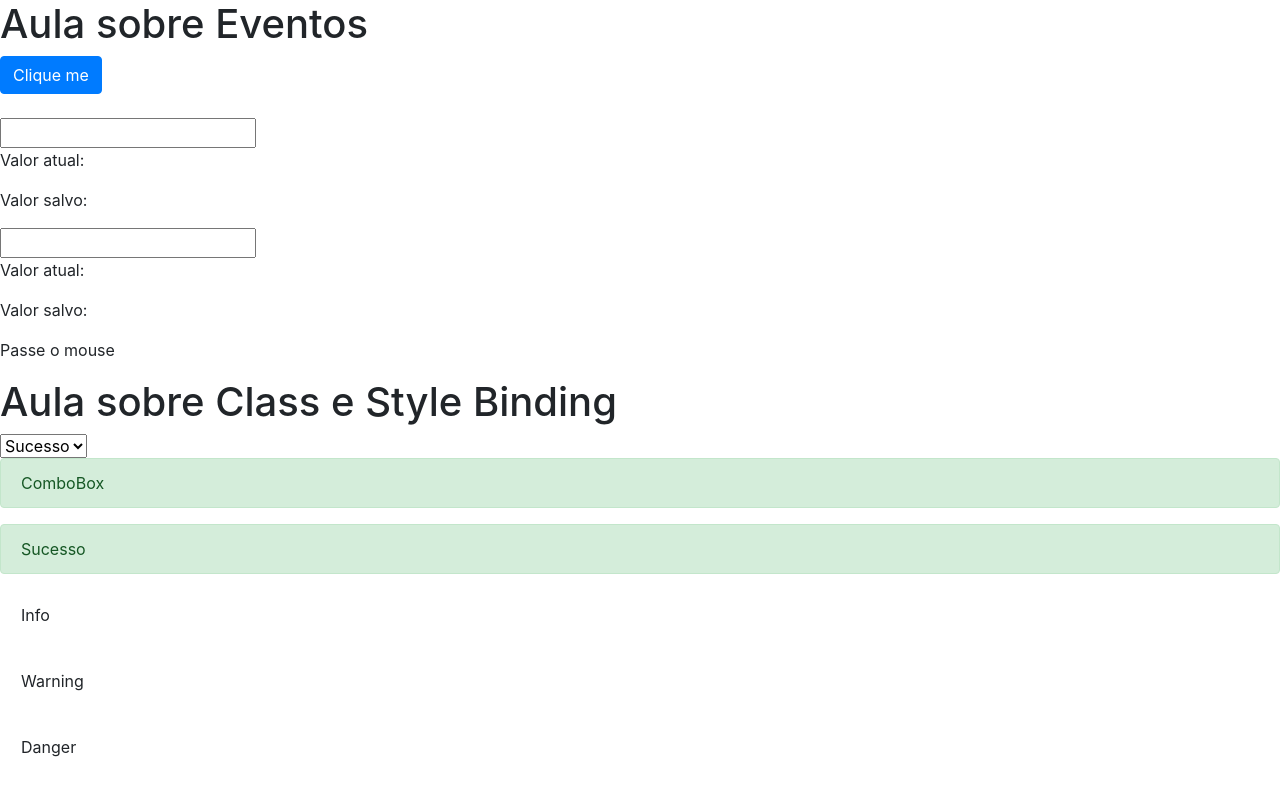
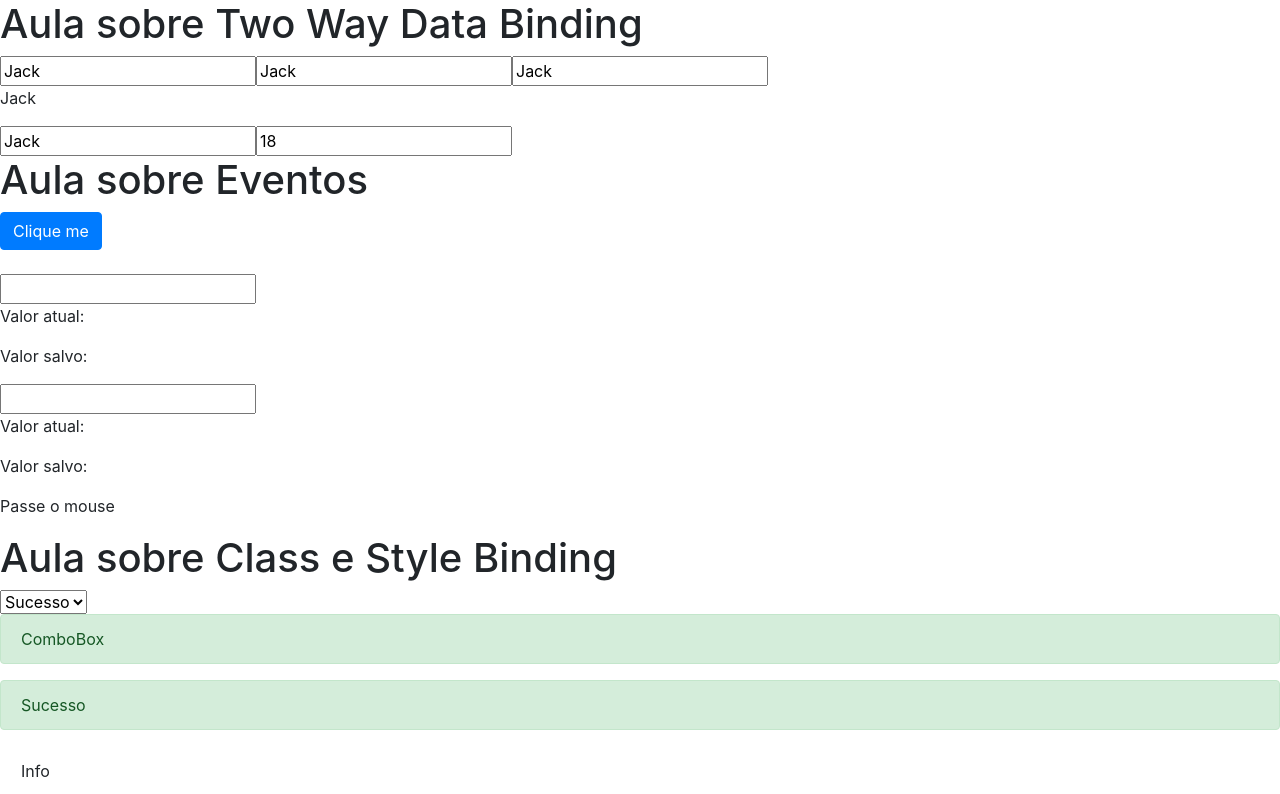
Before and after one commit to jackcielf/curso-de-Angular-v10, an Angular app: page / in a window 1280 px wide. Shown: the top 794 px of the page. Built offline with nearby package versions, Linux system fonts and the light colour scheme.

Commit message:
mais uma aula

```diff
--- a/src/app/app.component.html
+++ b/src/app/app.component.html
@@ -1,3 +1,4 @@
+<app-two-way-binding></app-two-way-binding>
 <app-events></app-events>
 <app-style-binding></app-style-binding>
 <app-data-binding></app-data-binding>
--- a/src/app/components/events/events.component.sass
+++ b/src/app/components/events/events.component.sass
@@ -0,0 +1,5 @@
+$ft: red
+
+.highlight
+    background: $ft
+    font-weight: bold
--- /dev/null
+++ b/src/app/components/two-way-binding/two-way-binding.component.html
@@ -0,0 +1,12 @@
+<section>
+  <h1>Aula sobre Two Way Data Binding</h1>
+  <article>
+    <input type="text" [value]="nome" (input)="nome = $event.target.value" />
+    <input type="text" [ngModel]="nome" (ngModelChange)="nome = $event" />
+    <input type="text" [(ngModel)]="nome" />
+    <p>{{ nome }}</p>
+
+    <input type="text" [(ngModel)]="pessoa.nome" />
+    <input type="text" [(ngModel)]="pessoa.idade" />
+  </article>
+</section>
--- /dev/null
+++ b/src/app/components/two-way-binding/two-way-binding.component.ts
@@ -0,0 +1,19 @@
+import { Component, OnInit } from '@angular/core';
+
+@Component({
+  selector: 'app-two-way-binding',
+  templateUrl: './two-way-binding.component.html',
+  styleUrls: ['./two-way-binding.component.sass'],
+})
+export class TwoWayBindingComponent implements OnInit {
+  nome: string = 'Jack';
+
+  pessoa: any = {
+    nome: 'Jack',
+    idade: '18',
+  };
+
+  constructor() {}
+
+  ngOnInit(): void {}
+}
```
Also changed, not shown: src/app/app.module.ts (+7 -7 lines), src/app/components/two-way-binding/two-way-binding.component.sass (added), 1 other file (tests, documents, lock files or other folders).
